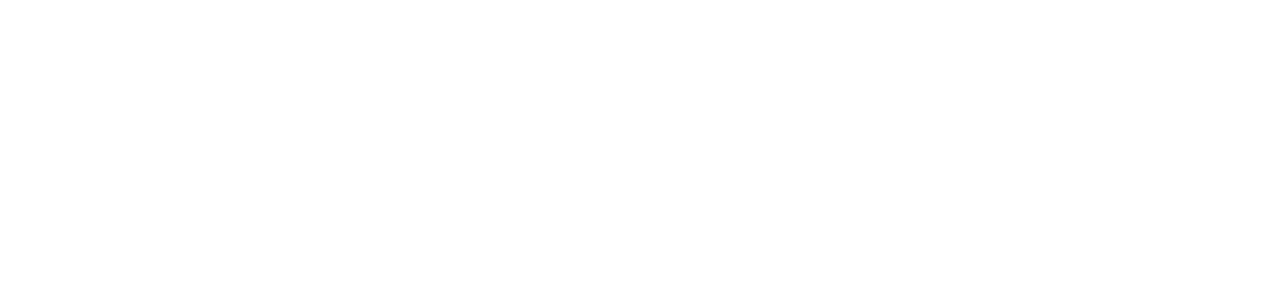
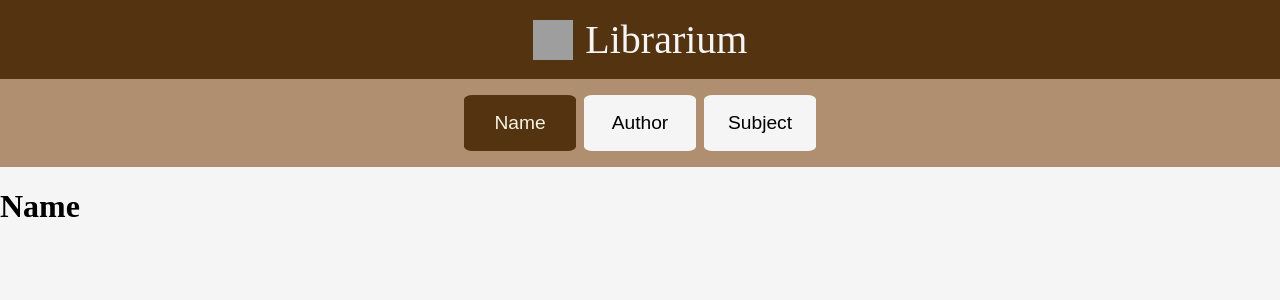
Before and after one commit to giout/librarium, a React (Vite) app: page /name in a window 1280 px wide. Shown: the top 300 px of the page. Built offline with nearby package versions, Linux system fonts and the light colour scheme; grey boxes are pictures that could not be loaded.

Commit message:
feat: navbar and filter buttons

```diff
--- a/package.json
+++ b/package.json
@@ -10,8 +10,11 @@
     "preview": "vite preview"
   },
   "dependencies": {
+    "librarium": "file:",
     "react": "^18.3.1",
-    "react-dom": "^18.3.1"
+    "react-dom": "^18.3.1",
+    "react-router-dom": "^6.27.0",
+    "zustand": "^5.0.1"
   },
   "devDependencies": {
     "@eslint/js": "^9.13.0",
--- a/src/App.css
+++ b/src/App.css
@@ -0,0 +1,64 @@
+:root {
+  --first-color: #F8F4E1;
+  --second-color: #AF8F6F;
+  --third-color: #74512D;
+  --fourth-color: #543310;
+  --fifth-color: whitesmoke;
+  --title-size: 2.5rem;
+}
+
+body {
+  margin: 0;
+  background-color: var(--fifth-color);
+}
+
+.book-icon {
+  width: var(--title-size);
+  height: var(--title-size);
+}
+
+.black-text {
+  color: black;
+}
+
+.filter-btn {
+  width: 7rem;
+  height: 3.5rem;
+  font-size: 1.2rem;
+  border:none;
+  border-radius: 8%;
+  background-color: var(--fifth-color);
+}
+
+.active-btn {
+  background-color: var(--fourth-color);
+  color: var(--first-color);
+}
+
+.navbar1 {
+  display: flex;
+  justify-content: center;
+  align-items: center;
+  flex-direction: row;
+  background-color: var(--fourth-color);
+  padding: 1rem;
+  gap: 0.8rem;
+}
+
+.navbar2 {
+  display: flex;
+  justify-content: center;
+  align-items: center;
+  flex-direction: row;
+  gap: 0.5rem;
+  padding: 1rem;
+  background-color: var(--second-color)
+}
+
+.title {
+  font-size: var(--title-size);
+}
+
+.white-text {
+  color: whitesmoke;
+}
--- a/src/App.jsx
+++ b/src/App.jsx
@@ -1,11 +1,26 @@
+import { BrowserRouter as Router, Routes, Route, Navigate } from "react-router-dom";
 import './App.css'
+import Navbar from './components/Navbar'
+import Fetch from "./components/Fetch";
 
 function App() {
-
   return (
     <>
+      <Router>
+        <header>
+          <Navbar />
+        </header>
+        <main>
+          <Routes>
+            <Route path="/" element={<Navigate to="/name" />} />
+            <Route path="/name" element={<Fetch section="Name"/>}/>
+            <Route path="/author" element={<Fetch section="Author"/>}/>
+            <Route path="/subject" element={<Fetch section="Subject"/>}/>
+          </Routes>
+        </main>
+      </Router>
     </>
   )
 }
 
-export default App
+export default App;
--- /dev/null
+++ b/src/components/Fetch.jsx
@@ -0,0 +1,13 @@
+import PropTypes from 'prop-types';
+
+function Fetch(props) {
+  return (
+    <h1>{props.section}</h1>
+  )
+}
+
+Fetch.propTypes = {
+  section: PropTypes.string
+};
+
+export default Fetch;
--- /dev/null
+++ b/src/components/Navbar.jsx
@@ -0,0 +1,48 @@
+import { useEffect } from "react";
+import { useRef } from "react";
+import { useNavigate } from "react-router-dom";
+import useButton from "../store/store";
+
+function Navbar() {
+  const { setActive } = useButton();
+  const defaultButtonRef = useRef(null);
+  const navigate = useNavigate();
+
+  useEffect(() => {
+    setActive(defaultButtonRef.current)
+  }, [setActive]);
+
+  const clickFilterButton = (e, route) => {
+    setActive(e.target);
+    navigate(route);
+  }
+
+  return (
+    <>
+        <nav className="navbar1">
+            <img className="book-icon" src="src/assets/book.svg" alt="" />
+            <span className="white-text title">Librarium</span>
+        </nav>
+        <nav className="navbar2">
+            <button
+              className="filter-btn"
+              ref={defaultButtonRef}
+              onClick={(e)=>clickFilterButton(e, '/')}>
+              Name
+            </button>
+            <button
+              className="filter-btn"
+              onClick={(e)=>clickFilterButton(e, '/author')}>
+              Author
+            </button>
+            <button
+              className="filter-btn"
+              onClick={(e)=>clickFilterButton(e, '/subject')}>
+              Subject
+            </button>
+        </nav>
+    </>
+  )
+}
+
+export default Navbar;
--- /dev/null
+++ b/src/store/store.js
@@ -0,0 +1,25 @@
+import { create } from 'zustand';
+
+// swap className from one button to another
+const useButton = create((set) => ({
+  element: null,
+  className: 'active-btn',
+
+  setActive: (element) => set((state) => {
+    // delete className from previous element
+    if (state.previousElement) {
+      state.previousElement.classList.remove(state.className);
+    }
+
+    // add class to new element
+    if (element) {
+      element.classList.add(state.className);
+    }
+
+    return {
+      previousElement: element
+    };
+  })
+}));
+
+export default useButton
```
Also changed, not shown: 1 other file (tests, documents, lock files or other folders).
